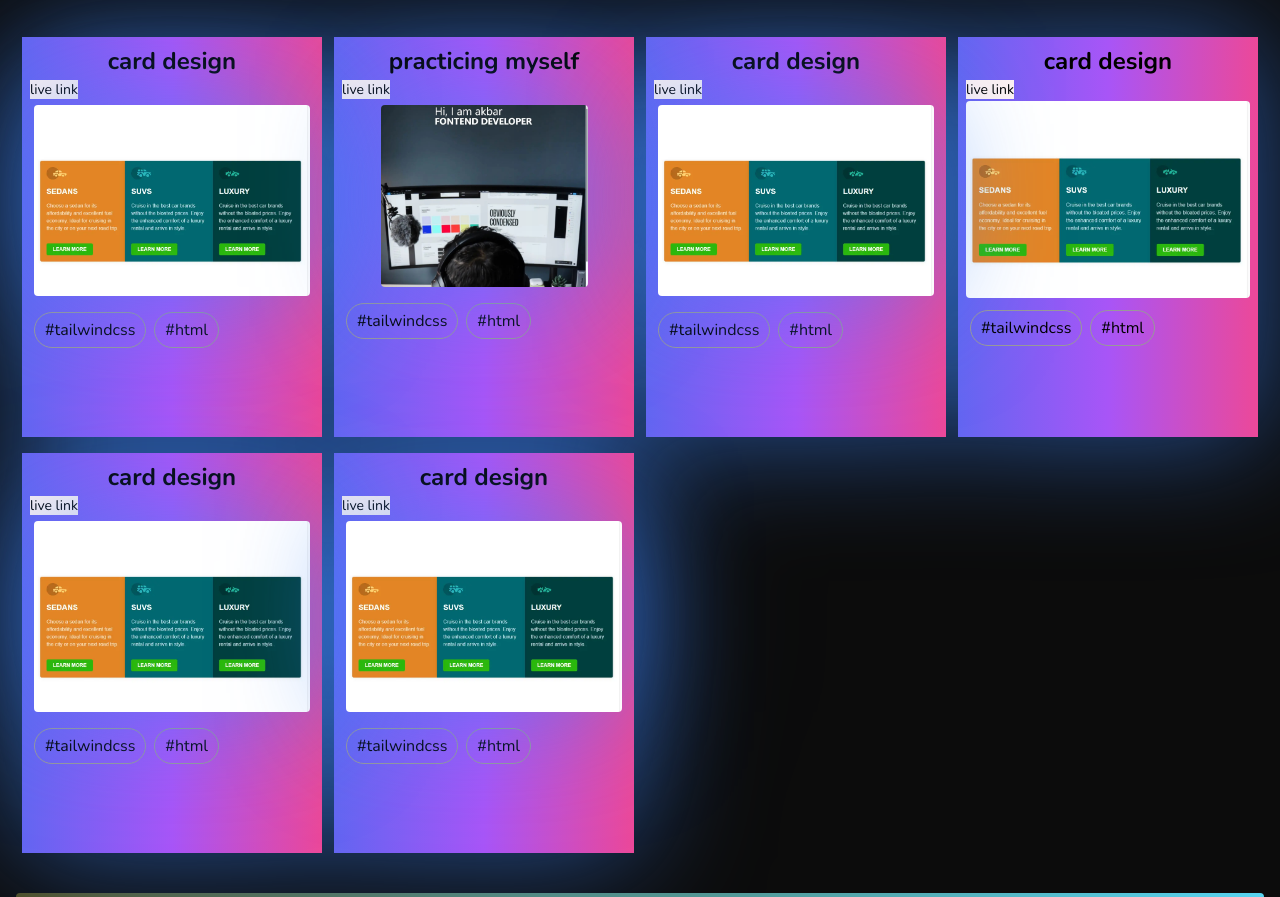
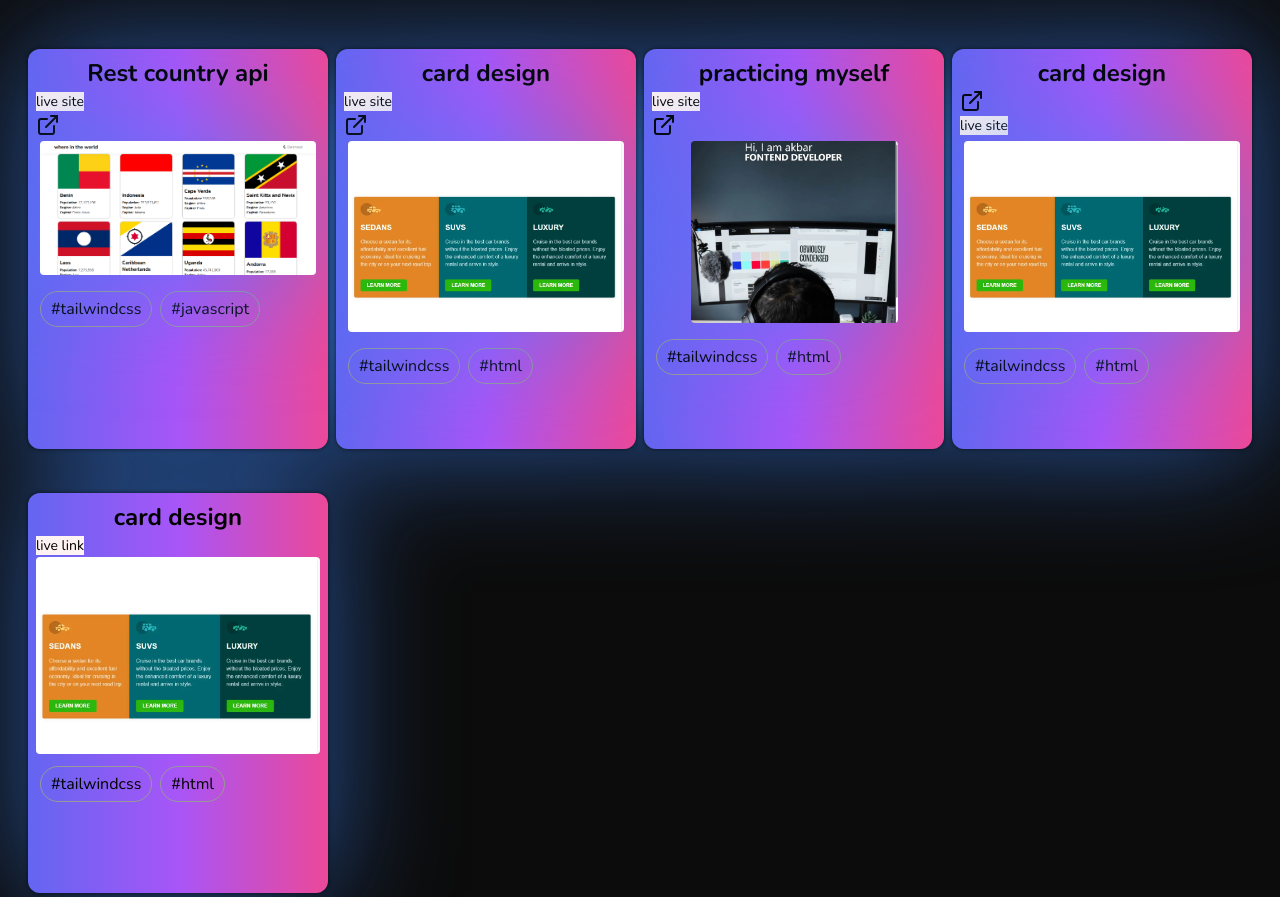
Before and after one commit to Akbar758742/myportfolio, a website: page index.html in a window 1280 px wide. Shown: the part 803-1700 px from the top of the page. Drawn offline with nearby package versions, Linux system fonts and the light colour scheme; animation ran at ten frames a second; a script that the page names is missing.

Commit message:
update scale hover

```diff
--- a/index.html
+++ b/index.html
@@ -433,17 +433,52 @@
     </section>
     <!-- project -->
     <section id="project"
-      class="mx-6 my-10 grid grid-cols-1 sm:grid-cols-2 md:grid-cols-3 lg:grid-cols-4 gap-4  justify-items-center drop-shadow-[0_0px_60px_rgba(59,130,246,0.6)]"
+      class="mx-6 my-10 grid grid-cols-1 sm:grid-cols-2 md:grid-cols-3 lg:grid-cols-4 gap-y-8  justify-items-center drop-shadow-[0_0px_60px_rgba(59,130,246,0.6)]"
     >
+    <div
+    class="w-[300px] h-[400px] bg-gradient-to-r from-indigo-500 via-purple-500 to-pink-500 p-2 shadow-[0_0px_4px_0px_rgba(0,0,0,0.6)] rounded-xl overflow-hidden transition-all duration-300  ease-in-out mt-3 hover:scale-105"
+  >
+    <h1 class="text-2xl font-bold text-center">Rest country api</h1>
+    <span
+      class="text-sm bg-red-50 font-normal hover:scale-110 ease-in-out duration-100 hover:bg-[#4595eb]"
+      ><a
+        href="https://akbar758742.github.io/3-column-preview-card-component-main/col.html"
+        >live site<svg xmlns="http://www.w3.org/2000/svg" width="24" height="24" viewBox="0 0 24 24" fill="none" stroke="currentColor" stroke-width="2" stroke-linecap="round" stroke-linejoin="round" class="feather feather-external-link"><path d="M18 13v6a2 2 0 0 1-2 2H5a2 2 0 0 1-2-2V8a2 2 0 0 1 2-2h6"></path><polyline points="15 3 21 3 21 9"></polyline><line x1="10" y1="14" x2="21" y2="3"></line></svg></a
+      ></span
+    >
+    <div
+      class="drop-shadow-[0_0px_60px_rgba(59,130,246,0.6)] p-1 items-center justify-center"
+    >
+      <img
+        class="rounded"
+        src="/assets/images/restcountry.PNG"
+        alt="projectpic"
+      />
+    </div>
+    <div class="p-1">
+      <ul class="flex flex-wrap gap-2 mt-2">
+        <li
+          class="border rounded-[50px] border-[#999] px-[10px] py-[5px] text-sm md:text-base"
+        >
+          #tailwindcss
+        </li>
+        <li
+          class="border rounded-[50px] border-[#999] px-[10px] py-[5px] text-sm md:text-base"
+        >
+          #javascript
+        </li>
+      </ul>
+    </div>
+  </div>
       <div
-        class="w-[300px] h-[400px] bg-gradient-to-r from-indigo-500 via-purple-500 to-pink-500 p-2 hover:scale-110 ease-in-out duration-100"
+      class="w-[300px] h-[400px] bg-gradient-to-r from-indigo-500 via-purple-500 to-pink-500 p-2 shadow-[0_0px_4px_0px_rgba(0,0,0,0.6)] rounded-xl overflow-hidden transition-all duration-300  ease-in-out mt-3 hover:scale-105"
       >
         <h1 class="text-2xl font-bold text-center">card design</h1>
         <span
           class="text-sm bg-red-50 font-normal hover:scale-110 ease-in-out duration-100 hover:bg-[#4595eb]"
           ><a
             href="https://akbar758742.github.io/3-column-preview-card-component-main/col.html"
-            >live link</a
+            >live site<svg xmlns="http://www.w3.org/2000/svg" width="24" height="24" viewBox="0 0 24 24" fill="none" stroke="currentColor" stroke-width="2" stroke-linecap="round" stroke-linejoin="round" class="feather feather-external-link"><path d="M18 13v6a2 2 0 0 1-2 2H5a2 2 0 0 1-2-2V8a2 2 0 0 1 2-2h6"></path><polyline points="15 3 21 3 21 9"></polyline><line x1="10" y1="14" x2="21" y2="3"></line></svg></a
           ></span
         >
         <div
@@ -471,13 +506,13 @@
         </div>
       </div>
       <div
-        class="w-[300px] h-[400px] bg-gradient-to-r from-indigo-500 via-purple-500 to-pink-500 p-2 hover:scale-110 ease-in-out duration-100"
+      class="w-[300px] h-[400px] bg-gradient-to-r from-indigo-500 via-purple-500 to-pink-500 p-2 shadow-[0_0px_4px_0px_rgba(0,0,0,0.6)] rounded-xl overflow-hidden transition-all duration-300  ease-in-out mt-3 hover:scale-105"
       >
         <h1 class="text-2xl font-bold text-center">practicing myself</h1>
         <span
           class="text-sm bg-red-50 font-normal hover:scale-110 ease-in-out duration-100 hover:bg-[#4595eb]"
           ><a href="https://landingpagewithtailwindcss.netlify.app/"
-            >live link</a
+            >live site<svg xmlns="http://www.w3.org/2000/svg" width="24" height="24" viewBox="0 0 24 24" fill="none" stroke="currentColor" stroke-width="2" stroke-linecap="round" stroke-linejoin="round" class="feather feather-external-link"><path d="M18 13v6a2 2 0 0 1-2 2H5a2 2 0 0 1-2-2V8a2 2 0 0 1 2-2h6"></path><polyline points="15 3 21 3 21 9"></polyline><line x1="10" y1="14" x2="21" y2="3"></line></svg></a
           ></span
         >
         <div
@@ -505,14 +540,14 @@
         </div>
       </div>
       <div
-        class="w-[300px] h-[400px] bg-gradient-to-r from-indigo-500 via-purple-500 to-pink-500 p-2 hover:scale-110 ease-in-out duration-100"
+      class="w-[300px] h-[400px] bg-gradient-to-r from-indigo-500 via-purple-500 to-pink-500 p-2 shadow-[0_0px_4px_0px_rgba(0,0,0,0.6)] rounded-xl overflow-hidden transition-all duration-300  ease-in-out mt-3 hover:scale-105"
       >
         <h1 class="text-2xl font-bold text-center">card design</h1>
         <span
           class="text-sm bg-red-50 font-normal hover:scale-110 ease-in-out duration-100 hover:bg-[#4595eb]"
           ><a
             href="https://akbar758742.github.io/3-column-preview-card-component-main/col.html"
-            >live link</a
+            ><svg xmlns="http://www.w3.org/2000/svg" width="24" height="24" viewBox="0 0 24 24" fill="none" stroke="currentColor" stroke-width="2" stroke-linecap="round" stroke-linejoin="round" class="feather feather-external-link"><path d="M18 13v6a2 2 0 0 1-2 2H5a2 2 0 0 1-2-2V8a2 2 0 0 1 2-2h6"></path><polyline points="15 3 21 3 21 9"></polyline><line x1="10" y1="14" x2="21" y2="3"></line></svg>live site</a
           ></span
         >
         <div
@@ -540,7 +575,7 @@
         </div>
       </div>
       <div
-        class="w-[300px] h-[400px] bg-gradient-to-r from-indigo-500 via-purple-500 to-pink-500 p-2 hover:scale-110 ease-in-out duration-100"
+      class="w-[300px] h-[400px] bg-gradient-to-r from-indigo-500 via-purple-500 to-pink-500 p-2 shadow-[0_0px_4px_0px_rgba(0,0,0,0.6)] rounded-xl overflow-hidden transition-all duration-300  ease-in-out mt-3 hover:scale-105"
       >
         <h1 class="text-2xl font-bold text-center">card design</h1>
         <span
@@ -572,72 +607,7 @@
           </ul>
         </div>
       </div>
-      <div
-        class="w-[300px] h-[400px] bg-gradient-to-r from-indigo-500 via-purple-500 to-pink-500 p-2 hover:scale-110 ease-in-out duration-100"
-      >
-        <h1 class="text-2xl font-bold text-center">card design</h1>
-        <span
-          class="text-sm bg-red-50 font-normal hover:scale-110 ease-in-out duration-100 hover:bg-[#4595eb]"
-          ><a
-            href="https://akbar758742.github.io/3-column-preview-card-component-main/col.html"
-            >live link</a
-          ></span
-        >
-        <div class="drop-shadow-[0_0px_60px_rgba(59,130,246,0.6)] p-1">
-          <img
-            class="rounded"
-            src="/assets/images/card.webp"
-            alt="projectpic"
-          />
-        </div>
-        <div class="p-1">
-          <ul class="flex flex-wrap gap-2 mt-2">
-            <li
-              class="border rounded-[50px] border-[#999] px-[10px] py-[5px] text-sm md:text-base"
-            >
-              #tailwindcss
-            </li>
-            <li
-              class="border rounded-[50px] border-[#999] px-[10px] py-[5px] text-sm md:text-base"
-            >
-              #html
-            </li>
-          </ul>
-        </div>
-      </div>
-      <div
-        class="w-[300px] h-[400px] bg-gradient-to-r from-indigo-500 via-purple-500 to-pink-500 p-2 hover:scale-110 ease-in-out duration-100"
-      >
-        <h1 class="text-2xl font-bold text-center">card design</h1>
-        <span
-          class="text-sm bg-red-50 font-normal hover:scale-110 ease-in-out duration-100 hover:bg-[#4595eb]"
-          ><a
-            href="https://akbar758742.github.io/3-column-preview-card-component-main/col.html"
-            >live link</a
-          ></span
-        >
-        <div class="drop-shadow-[0_0px_60px_rgba(59,130,246,0.6)] p-1">
-          <img
-            class="rounded"
-            src="/assets/images/card.webp"
-            alt="projectpic"
-          />
-        </div>
-        <div class="p-1">
-          <ul class="flex flex-wrap gap-2 mt-2">
-            <li
-              class="border rounded-[50px] border-[#999] px-[10px] py-[5px] text-sm md:text-base"
-            >
-              #tailwindcss
-            </li>
-            <li
-              class="border rounded-[50px] border-[#999] px-[10px] py-[5px] text-sm md:text-base"
-            >
-              #html
-            </li>
-          </ul>
-        </div>
-      </div>
+
     </section>
     <!-- form -->
     <section id="contact" class="mx-auto px-4 pb-12 max-w-screen-xl">
```
Also changed, not shown: assets/images/restcountry.PNG (added), output.css.
